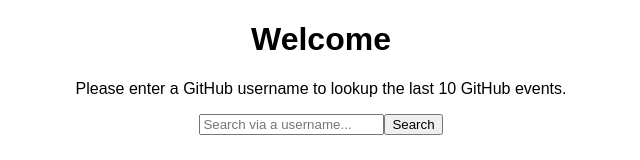
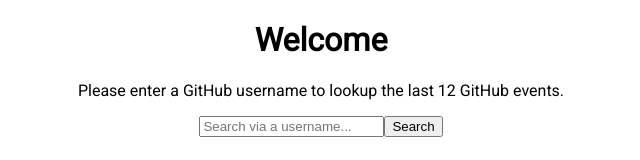
Before and after one commit to jacobarriola/github-feed-react, a React (Create React App) app: page / in a window 1280 px wide. Shown: the top 160 px of the page, without its empty margins (319-959 px from the left). Built offline with nearby package versions, Linux system fonts and the light colour scheme; the HTML template or start-up script is replaced by a standard one.

Commit message:
Add typography

```diff
--- a/src/components/Events.js
+++ b/src/components/Events.js
@@ -10,19 +10,26 @@
 
         this.state = {
             items: []
-        }
+		}
     }
 
     // componentWillMount() {
     //     this.loadEvents();
     // }
-    //
+	//
     // loadEvents() {
-    //     fetch(`https://api.github.com/users/jacobarriola/events?per_page=10`)
+	// 	const localStorageUser = localStorage.getItem(`search-jacobarriola`);
+    //     if ( localStorageUser ) {
+    //         const localUser = JSON.parse(localStorageUser);
+    //         this.setState({ items: localUser });
+    //         return;
+    //     }
+    //     fetch(`https://api.github.com/users/jacobarriola/events?per_page=12`)
     //         .then(response => response.json())
     //         .then(items => {
     //             this.setState({ items });
-    //     });
+    //             localStorage.setItem(`search-jacobarriola`, JSON.stringify(items));
+    //         });
     // }
 
     searchUser(user) {
@@ -32,7 +39,7 @@
             this.setState({ items: localUser });
             return;
         }
-        fetch(`https://api.github.com/users/${user}/events?per_page=10`)
+        fetch(`https://api.github.com/users/${user}/events?per_page=12`)
             .then(response => response.json())
             .then(items => {
                 this.setState({ items });
--- a/src/components/Header.js
+++ b/src/components/Header.js
@@ -5,7 +5,7 @@
 		return (
 			<header>
 				<h1>Welcome</h1>
-				<p>Please enter a GitHub username to lookup the last 10 GitHub events.</p>
+				<p>Please enter a GitHub username to lookup the last 12 GitHub events.</p>
 			</header>
 		)
 	}
--- a/src/index.css
+++ b/src/index.css
@@ -1,4 +1,4 @@
-
+@import url('https://fonts.googleapis.com/css?family=Roboto');
 
 html {
   box-sizing: border-box;
@@ -9,9 +9,23 @@
 }
 
 body {
+	font-family: 'Roboto';
   	margin: 0;
   	padding: 0;
   	font-family: sans-serif;
+}
+
+p {
+	font-family: 'Roboto';
+}
+
+h1,
+h2,
+h3,
+h4,
+h5,
+h6 {
+	font-family: 'Roboto';
 }
 
 header,
@@ -28,13 +42,22 @@
 }
 
 .events {
+	display: flex;
+	flex-wrap: wrap;
 	list-style: none;
 	padding-left: 0;
 }
 
 .event-card {
-  display: block;
+	flex: 1 1 100%;
 	border: 1px solid #eee;
 	margin-bottom: 1.25em;
 	padding: .75em;
 }
+
+@media (min-width: 800px) {
+	.event-card {
+		flex: 0 1 30%;
+		margin: 1.25em 1.1111%;
+	}
+}
```
Lines whose indentation alone changed are shown as unchanged.
